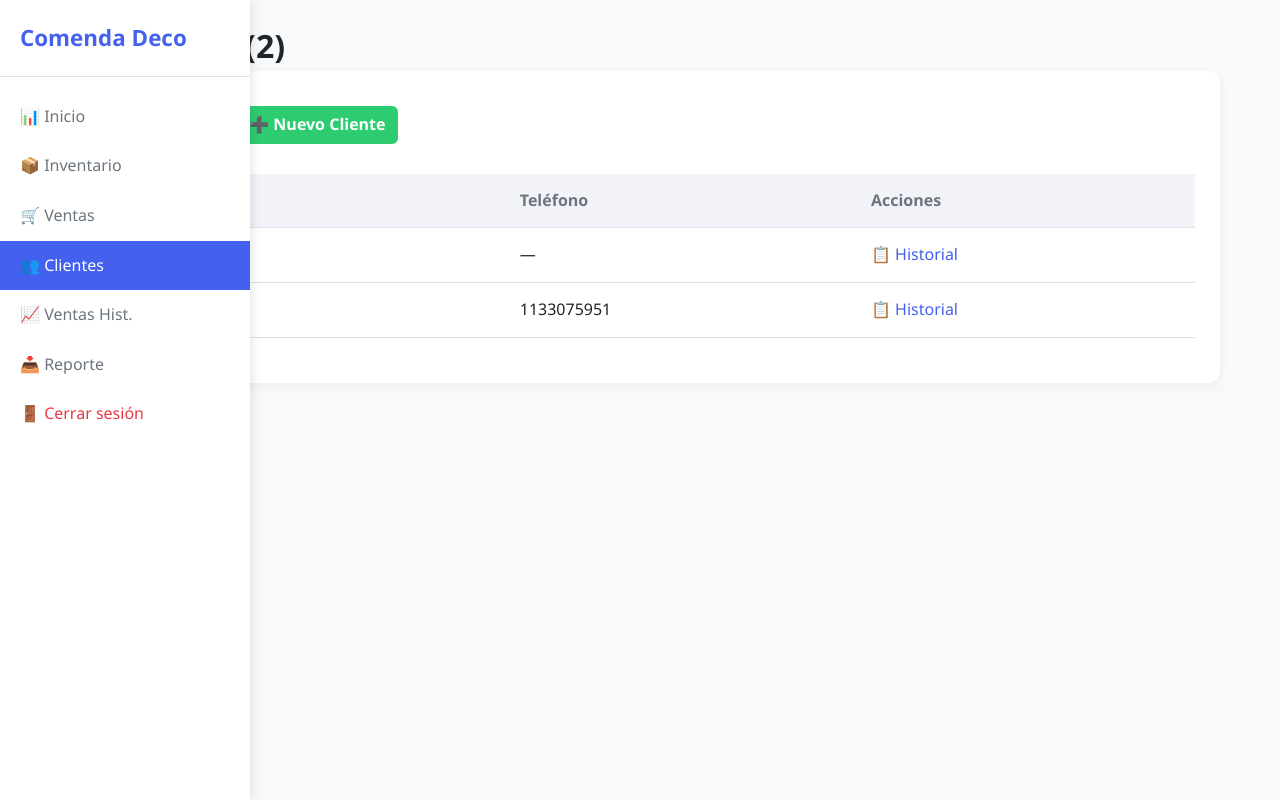
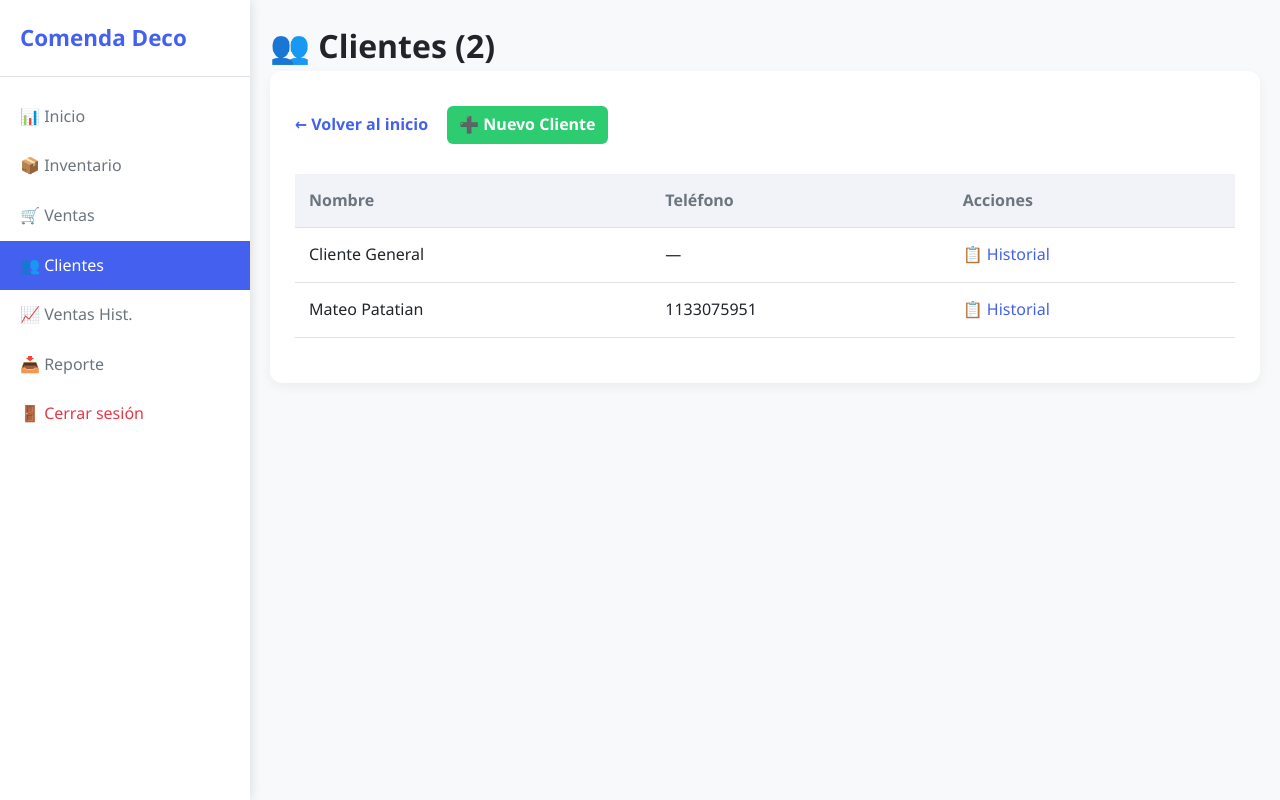
Before and after one commit to mm4te/Sistema-de-gestion-, a Flask app: page /clientes in a window 1280 px wide. Run offline with Flask 3, Linux system fonts and the light colour scheme; a user stored in the database is signed in; data comes from the database, SQL or seed files in the repository.

Commit message:
Fix slidebar

```diff
--- a/templates/clientes.html
+++ b/templates/clientes.html
@@ -9,20 +9,19 @@
 </head>
 <body>
   <div class="layout">
-    <!-- Sidebar izquierdo -->
     <div class="sidebar">
       <h2><span> Comenda Deco</span></h2>
       <a href="/"><span>📊 Inicio</span></a>
-      <a href="/inventario" ><span>📦 Inventario</span></a>
+      <a href="/inventario"><span>📦 Inventario</span></a>
       <a href="/ventas"><span>🛒 Ventas</span></a>
       <a href="/clientes" class="active"><span>👥 Clientes</span></a>
-      <a href="/ventas_historial"><span>📈 Ventas Hist.</span></a>
-
+      <a href="/ventas_historial" ><span>📈 Ventas Hist.</span></a>
       <a href="/reporte/excel"><span>📥 Reporte</span></a>
       <a href="/logout" style="margin-top: auto; color: #e63946;"><span>🚪 Cerrar sesión</span></a>
     </div>
 
-    <div class="container">
+
+    <div class="main-content">
     <h1>👥 Clientes ({{ total }})</h1>
     <main>
       <a href="/" class="back-link">← Volver al inicio</a>
--- a/templates/ventas.html
+++ b/templates/ventas.html
@@ -63,7 +63,7 @@
       <a href="/logout" style="margin-top: auto; color: #e63946;"><span>🚪 Cerrar sesión</span></a>
     </div>
 
-    <div class="container">
+    <div class="main-content">
       <main>
         <a href="/" class="back-link">← Volver al inicio</a>
 
```
